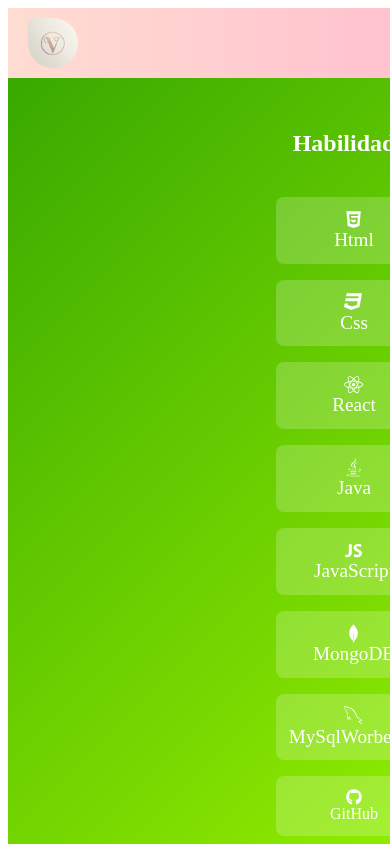
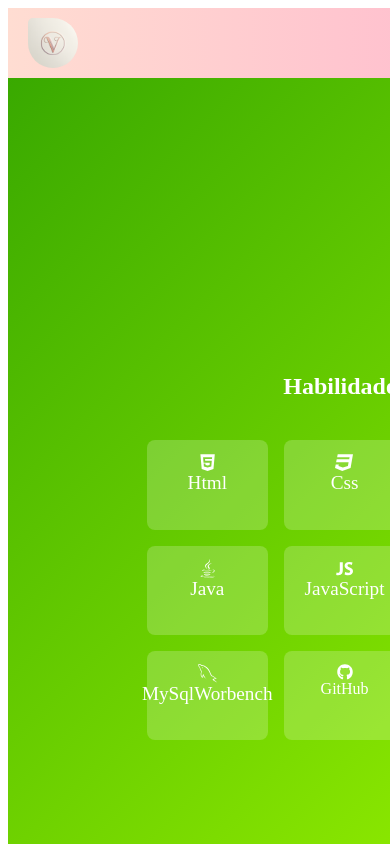
Before and after one commit to ValeriaPache/Nuevo_Portafolio_React, a React (Vite) app: page /skills in a window 390 px wide. Shown: the top 844 px of the page. Built offline with nearby package versions, Linux system fonts and the light colour scheme.

Commit message:
I was organizing the responsive of skills

```diff
--- a/src/components/Pages/Skills/Skills.css
+++ b/src/components/Pages/Skills/Skills.css
@@ -5,6 +5,7 @@
     background: linear-gradient(135deg, #39a900, #aaff00);
     display: flex;
     flex-direction: column;
+    justify-content: center;
     align-items: center;
     padding: 2rem;
 }
@@ -53,6 +54,26 @@
 }
 
 /* Modo responsive */
+@media (max-width: 612px){
+    .containerSkills{
+        width: 94.3%;
+        height: 970px;
+    }
+    .liSkills{
+        width: 30%;
+        height: 900px;
+    }
+}
+@media (max-width: 760px){
+    .containerSkills{
+        width: 94.3%;
+        height: 907px;
+    }
+    .liSkills{
+        width: 30%;
+        height: 900px;
+    }
+}
 @media (max-width: 768px) {
     .tittleSkills {
         font-size: 1.5rem;
@@ -67,7 +88,86 @@
         padding: 0.8rem;
     }
 }
-
+@media (max-width: 832px){
+    .containerSkills{
+        width: 95%;
+        height: 907px;
+    }
+    .liSkills{
+        width: 30%;
+        height: 900px;
+    }
+}
+@media (max-width: 920px){
+    .containerSkills{
+        width: 95%;
+        height: 907px;
+    }
+    .liSkills{
+        width: 40%;
+        height: 600px;
+    }
+}
+@media (max-width: 1028px){
+    .containerSkills{
+        width: 96%;
+        height: 900px;
+    }
+    .liSkills{
+        width: 30%;
+        height: 500px;
+    }
+}
+@media (max-width: 1168px){
+    .containerSkills{
+        width: 96%;
+        height: 900px;
+    }
+    .liSkills{
+        width: 30%;
+        height: 500px;
+    }
+}
+@media (max-width: 1312px){
+    .containerSkills{
+        width: 96%;
+        height: 890px;
+    }
+    .liSkills{
+        width: 30%;
+        height: 500px;
+    }
+}
+@media (max-width: 1464px){
+    .containerSkills{
+        width: 97%;
+        height: 890px;
+    }
+    .liSkills{
+        width: 65%;
+        height: 300px;
+    }
+}
+@media (max-width: 1816px){
+    .containerSkills{
+        width: 97%;
+        height: 890px;
+    }
+    .liSkills{
+        width: 65%;
+        height: 300px;
+    }
+}
+@media (max-width: 2150px){
+    .containerSkills{
+        width: 97%;
+        height: 890px;
+    }
+    .liSkills{
+        width: 65%;
+        height: 300px;
+    }
+}
 /* Ajuste específico para el texto largo de "MySQL Workbench" */
 .iconSkills:last-child {
     font-size: 1rem; /* Reduce el tamaño del texto si es necesario */
--- a/src/components/Ui/LiSkills.jsx
+++ b/src/components/Ui/LiSkills.jsx
@@ -12,13 +12,13 @@
   return (
     <ul className="liSkills">
       <Askills className="iconSkills" name={FaHtml5} title="Html" />
-      <Askills name={FaCss3 } title="Css" />
-      <Askills name={FaReact} title="React" />
-      <Askills name={FaJava} title="Java" />
-      <Askills name={IoLogoJavascript} title="JavaScript" />
-      <Askills name={SiMongodb} title="MongoDB" />
-      <Askills name={GrMysql} title="MySqlWorbench" />
-      <Askills name={FaGithub} title="GitHub" />
+      <Askills className="iconSkills" name={FaCss3 } title="Css" />
+      <Askills className="iconSkills" name={FaReact} title="React" />
+      <Askills className="iconSkills" name={FaJava} title="Java" />
+      <Askills className="iconSkills" name={IoLogoJavascript} title="JavaScript" />
+      <Askills className="iconSkills" name={SiMongodb} title="MongoDB" />
+      <Askills className="iconSkills" name={GrMysql} title="MySqlWorbench" />
+      <Askills className="iconSkills" name={FaGithub} title="GitHub" />
     </ul>
 
 
```
